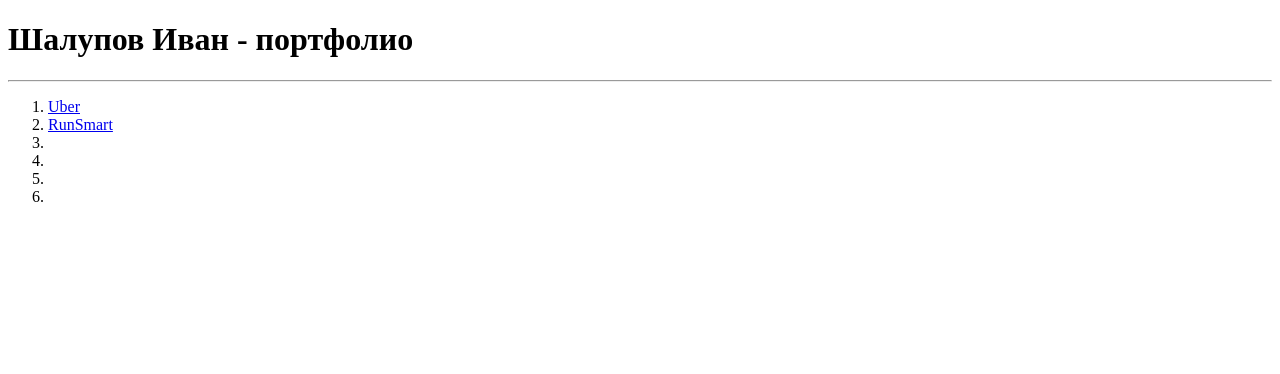
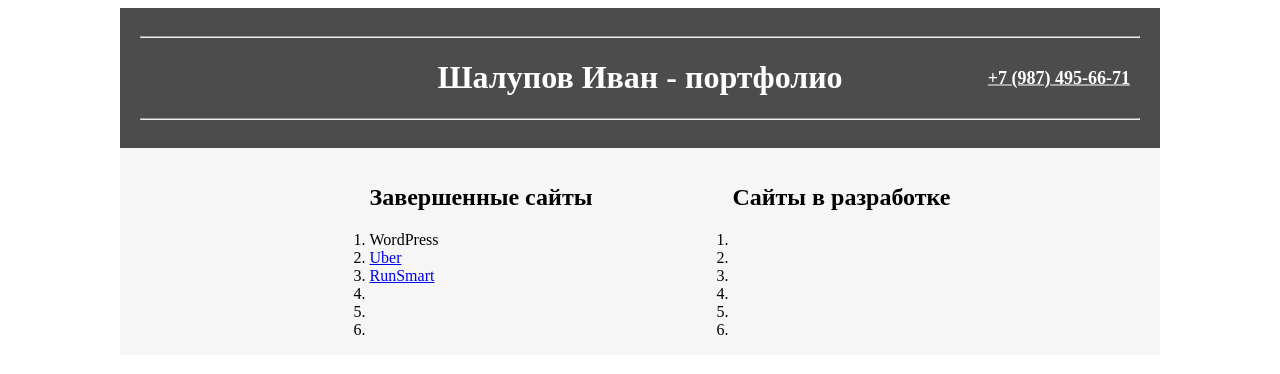
Before and after one commit to XyRmA-322/XyRmA-322.github.io, a plain HTML site: page index.html in a window 1280 px wide. Drawn offline with Linux system fonts and the light colour scheme.

Commit message:
Add files via upload

```diff
--- a/index.html
+++ b/index.html
@@ -4,20 +4,40 @@
     <meta charset="UTF-8">
     <meta http-equiv="X-UA-Compatible" content="IE=edge">
     <meta name="viewport" content="width=device-width, initial-scale=1.0">
+    <link rel="stylesheet" href="style.css">
     <title>Портфолио</title>
 </head>
 <body>
     <div class="container">
+        <header class="header">
+            <hr>
             <h1>Шалупов Иван - портфолио</h1>
+            <div class="header__contacts">
+                <a href="tel:+79874956671" class="header__phone">+7 (987) 495-66-71</a>
+            </div>
             <hr>
-        <ol>
+        </header>
+
+        <section class="promo">
+            <ol class="promo__finish">
+                <h2 class="promo__continue-title">Завершенные сайты</h2>
+                <li><a href="https://xyrma-322.github.io/WordPress/"></a>WordPress</li>
                 <li><a href="https://xyrma-322.github.io/Uber/">Uber</a></li>
                 <li><a href="https://xyrma-322.github.io/RunSmart/">RunSmart</a></li>
                 <li><a href=""></a></li>
                 <li><a href=""></a></li>
                 <li><a href=""></a></li>
+            </ol>
+            <ol class="promo__continue">
+                <h2 class="promo__continue-title">Сайты в разработке</h2>
+                <li><a href=""></a></li>
+                <li><a href=""></a></li>
+                <li><a href=""></a></li>
+                <li><a href=""></a></li>
+                <li><a href=""></a></li>
                 <li><a href=""></a></li>
             </ol>
+        </section>
     </div>
 </body>
 </html>
--- /dev/null
+++ b/style.css
@@ -0,0 +1,42 @@
+.container{
+    width: 1040px;
+    margin: 0 auto;
+}
+
+.header{
+    position: relative;
+    font-weight: 500;
+    font-size: 16px;
+    text-align: center;
+    color: #FFFFFF;
+    background-color: rgba(0,0,0, 0.7);
+    padding: 20px;
+}
+.header__phone{
+    position: absolute;
+    right: 30px;
+    top: 50%;
+    transform: translateY(-50%);
+    display: block;
+    font-weight: 700;
+    font-size: 18px;
+    text-align: right;
+    color: #FFFFFF;
+    margin-bottom: 4px;
+}
+.header__phone:hover{
+        color: #9b9797;
+        text-decoration: underline;
+        transform: translateY(-50%) scale(1.1);
+}
+.promo{
+    width: 100%;
+    display: flex;
+    justify-content:  center;
+    background-color: #F6F6F6;
+    align-items: center;
+}
+.promo__finish{
+
+    margin-right: 100px;
+}
```
Lines whose indentation alone changed are shown as unchanged.
